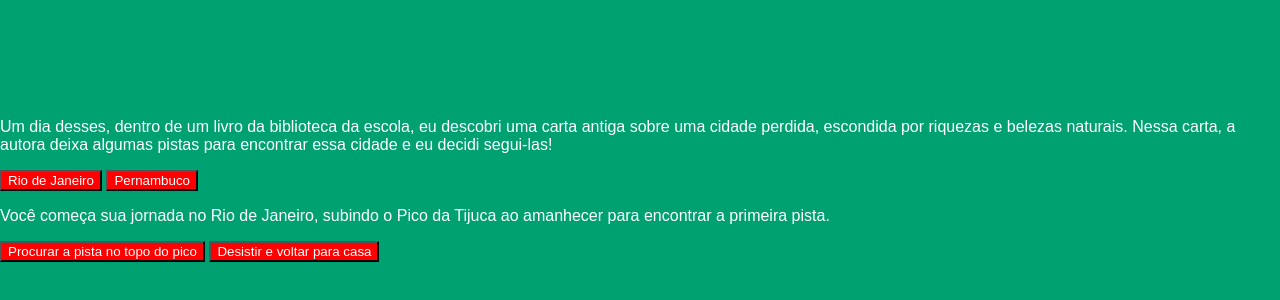
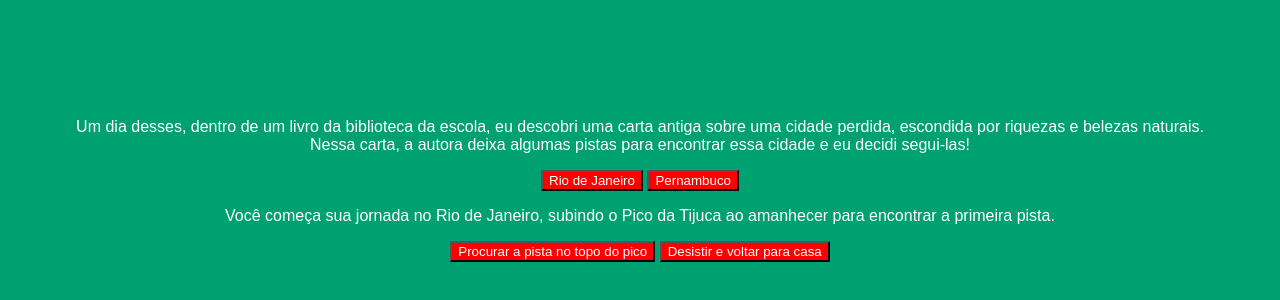
Before and after one commit to EmilyLaura08/Aventura-HTML-2, a plain HTML site: page index.html in a window 1280 px wide. Shown: the part 168-468 px from the top of the page. Drawn offline with Linux system fonts and the light colour scheme; a web font is replaced by a local one.

Commit message:
Update styles.css

```diff
--- a/styles.css
+++ b/styles.css
@@ -14,3 +14,20 @@ button {
     color: white;
     font-family: "Bai Jamjuree", sans-serif;
 }
+
+.passo {
+    display: none;
+}
+
+.passo.ativo {
+    display:block;
+}
+
+main {
+    text-align: center;
+    max-width: 90%;
+}
+
+img {
+    max-width: 90%;
+}
```
